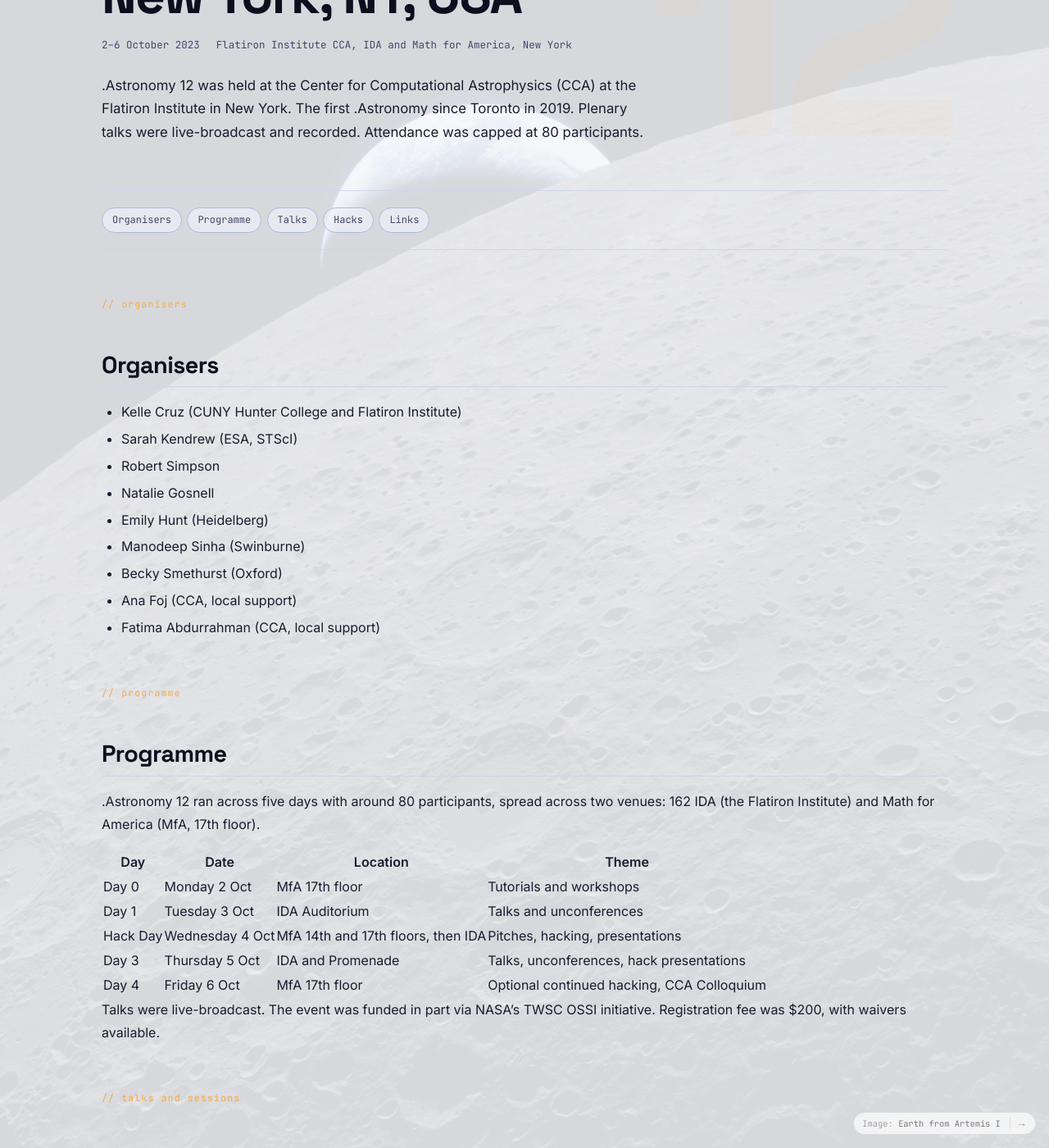
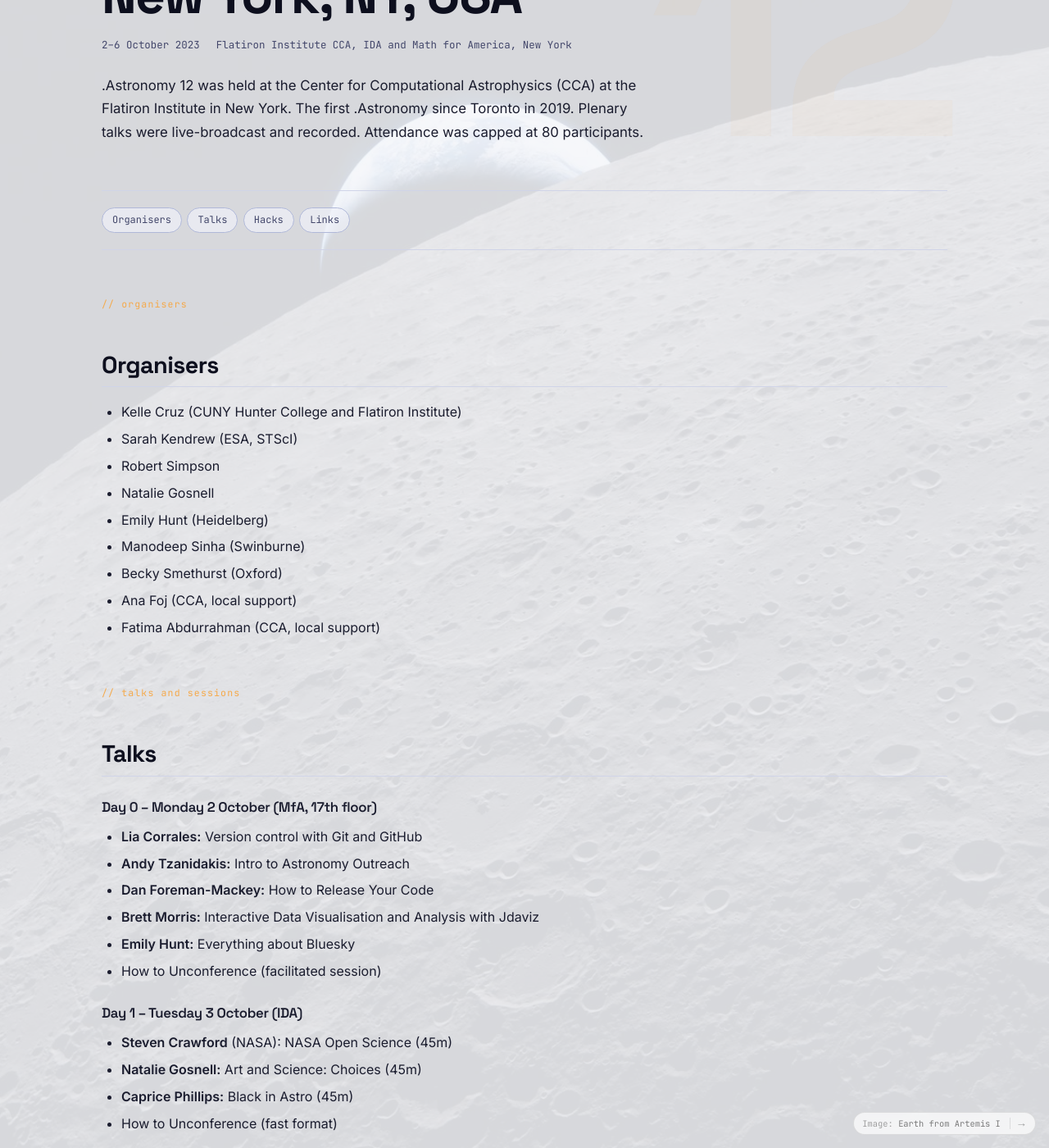
Before and after one commit to dotastro/dotastrosite, a Jekyll site: the page built from events/twelve/index.md, in a window 1280 px wide and 1400 px high, scrolled down 233 px. Shown: the whole window at 82% size. Built offline with Jekyll 4.4.1, drawn with Linux system fonts in a browser that asks for light colours.

Commit message:
.Astronomy 12: remove programme/schedule section, keep talks and hacks only

```diff
--- a/events/twelve/index.md
+++ b/events/twelve/index.md
@@ -15,7 +15,6 @@ title: ".Astronomy 12, New York, 2023"
 
 <nav class="event-page-nav" aria-label="Jump to section">
   <a href="#organisers">Organisers</a>
-  <a href="#programme">Programme</a>
   <a href="#talks">Talks</a>
   <a href="#hacks">Hacks</a>
   <a href="#links">Links</a>
@@ -33,21 +32,6 @@ title: ".Astronomy 12, New York, 2023"
 - Becky Smethurst (Oxford)
 - Ana Foj (CCA, local support)
 - Fatima Abdurrahman (CCA, local support)
-
-<span class="section-label">// programme</span>
-## Programme {#programme}
-
-.Astronomy 12 ran across five days with around 80 participants, spread across two venues: 162 IDA (the Flatiron Institute) and Math for America (MfA, 17th floor).
-
-| Day | Date | Location | Theme |
-|-----|------|----------|-------|
-| Day 0 | Monday 2 Oct | MfA 17th floor | Tutorials and workshops |
-| Day 1 | Tuesday 3 Oct | IDA Auditorium | Talks and unconferences |
-| Hack Day | Wednesday 4 Oct | MfA 14th and 17th floors, then IDA | Pitches, hacking, presentations |
-| Day 3 | Thursday 5 Oct | IDA and Promenade | Talks, unconferences, hack presentations |
-| Day 4 | Friday 6 Oct | MfA 17th floor | Optional continued hacking, CCA Colloquium |
-
-Talks were live-broadcast. The event was funded in part via NASA's TWSC OSSI initiative. Registration fee was $200, with waivers available.
 
 <span class="section-label">// talks and sessions</span>
 ## Talks {#talks}
```
